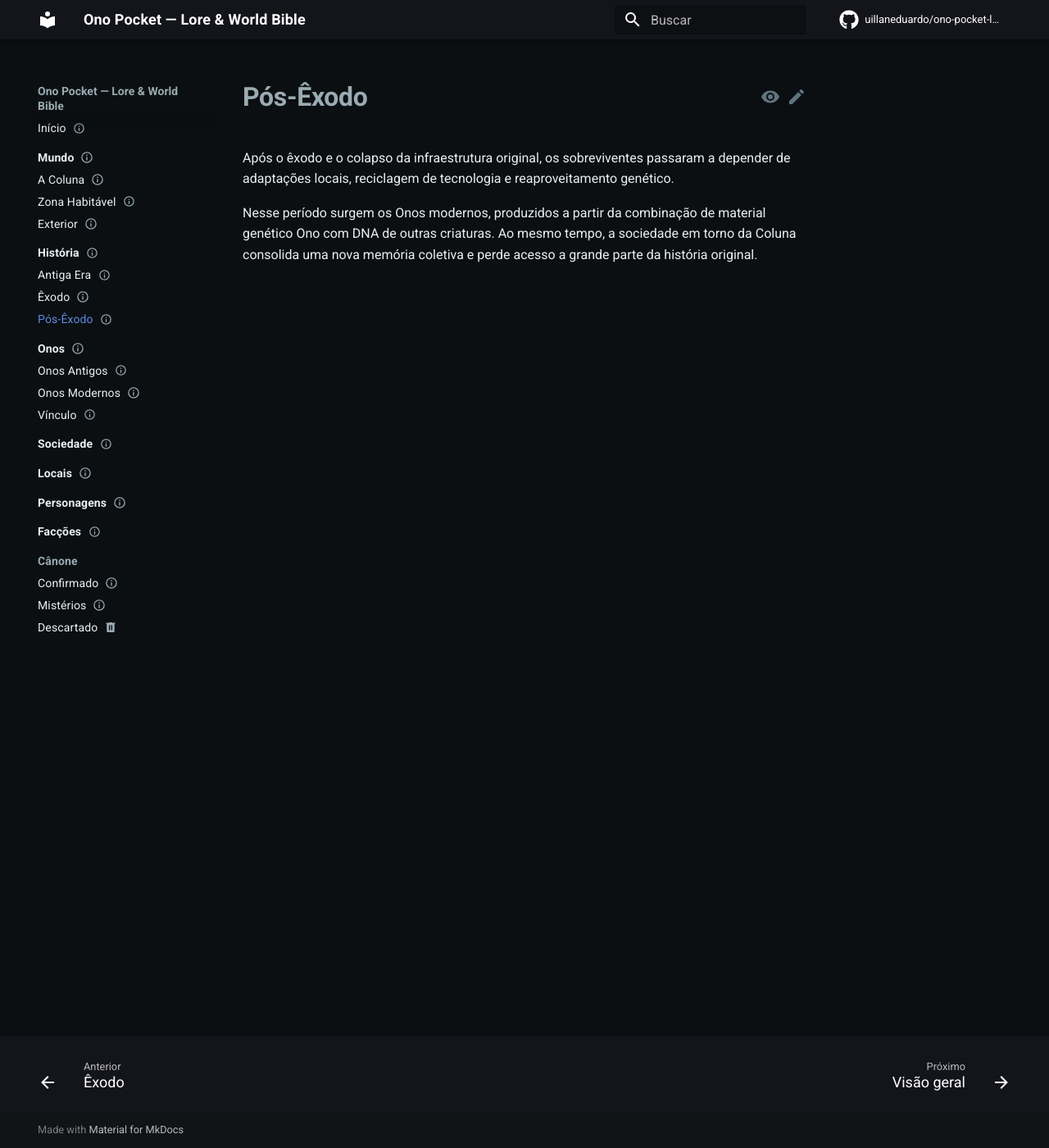
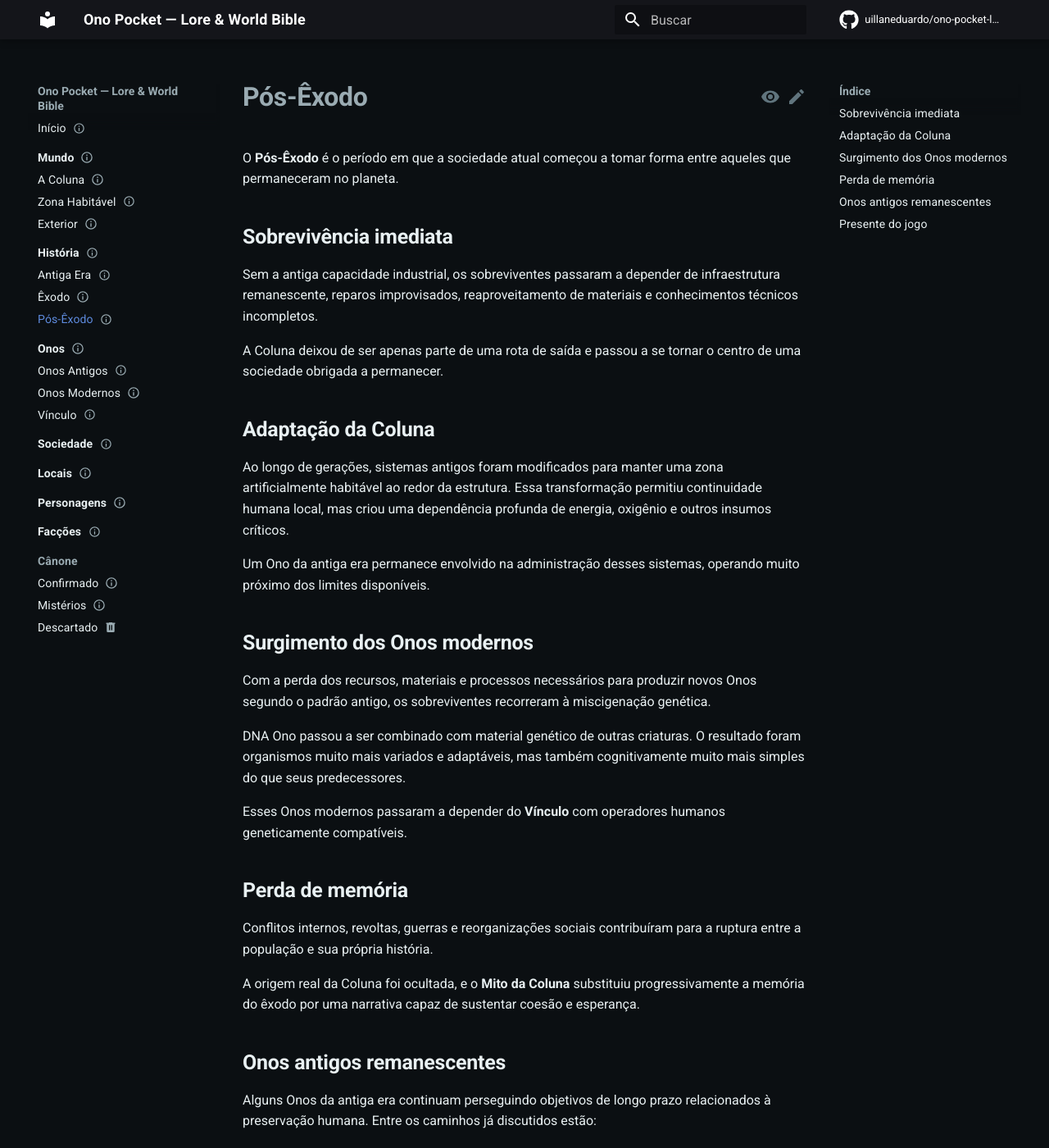
Before and after one commit to uillaneduardo/ono-pocket-lore, an MkDocs documentation site: the page built from docs/history/pos-exodo.md, in a window 1280 px wide and 1400 px high. Shown: the whole window at 82% size. Built offline with MkDocs 1.6.1 and Material for MkDocs 9.7.7, drawn with Linux system fonts in a browser that asks for light colours; comment, search, counter and statistics services are not loaded; some of the changed text lies outside the part shown.

Commit message:
docs: expand post-exodus history

```diff
--- a/docs/history/pos-exodo.md
+++ b/docs/history/pos-exodo.md
@@ -7,6 +7,49 @@ spoiler: major
 
 # Pós-Êxodo
 
-Após o êxodo e o colapso da infraestrutura original, os sobreviventes passaram a depender de adaptações locais, reciclagem de tecnologia e reaproveitamento genético.
+O **Pós-Êxodo** é o período em que a sociedade atual começou a tomar forma entre aqueles que permaneceram no planeta.
 
-Nesse período surgem os Onos modernos, produzidos a partir da combinação de material genético Ono com DNA de outras criaturas. Ao mesmo tempo, a sociedade em torno da Coluna consolida uma nova memória coletiva e perde acesso a grande parte da história original.
+## Sobrevivência imediata
+
+Sem a antiga capacidade industrial, os sobreviventes passaram a depender de infraestrutura remanescente, reparos improvisados, reaproveitamento de materiais e conhecimentos técnicos incompletos.
+
+A Coluna deixou de ser apenas parte de uma rota de saída e passou a se tornar o centro de uma sociedade obrigada a permanecer.
+
+## Adaptação da Coluna
+
+Ao longo de gerações, sistemas antigos foram modificados para manter uma zona artificialmente habitável ao redor da estrutura. Essa transformação permitiu continuidade humana local, mas criou uma dependência profunda de energia, oxigênio e outros insumos críticos.
+
+Um Ono da antiga era permanece envolvido na administração desses sistemas, operando muito próximo dos limites disponíveis.
+
+## Surgimento dos Onos modernos
+
+Com a perda dos recursos, materiais e processos necessários para produzir novos Onos segundo o padrão antigo, os sobreviventes recorreram à miscigenação genética.
+
+DNA Ono passou a ser combinado com material genético de outras criaturas. O resultado foram organismos muito mais variados e adaptáveis, mas também cognitivamente muito mais simples do que seus predecessores.
+
+Esses Onos modernos passaram a depender do **Vínculo** com operadores humanos geneticamente compatíveis.
+
+## Perda de memória
+
+Conflitos internos, revoltas, guerras e reorganizações sociais contribuíram para a ruptura entre a população e sua própria história.
+
+A origem real da Coluna foi ocultada, e o **Mito da Coluna** substituiu progressivamente a memória do êxodo por uma narrativa capaz de sustentar coesão e esperança.
+
+## Onos antigos remanescentes
+
+Alguns Onos da antiga era continuam perseguindo objetivos de longo prazo relacionados à preservação humana. Entre os caminhos já discutidos estão:
+
+- adaptação dos sobreviventes às novas condições;
+- manutenção de ambientes protegidos;
+- uso de instalações subterrâneas e domos;
+- recuperação gradual de condições ambientais;
+- preservação e recuperação tecnológica;
+- possibilidade futura de voltar a alcançar uma rota de fuga ou continuidade fora da região.
+
+Esses objetivos não significam que todos os Onos antigos pensem ou ajam de forma idêntica.
+
+## Presente do jogo
+
+O presente de **Ono Pocket** ocorre muito depois dessa ruptura. O cidadão comum conhece a rotina, as instituições e as necessidades da Coluna, mas não possui uma visão completa da antiga era.
+
+O passado deve reaparecer por fragmentos, descobertas e contradições, e não como conhecimento inicial entregue ao jogador.
```
